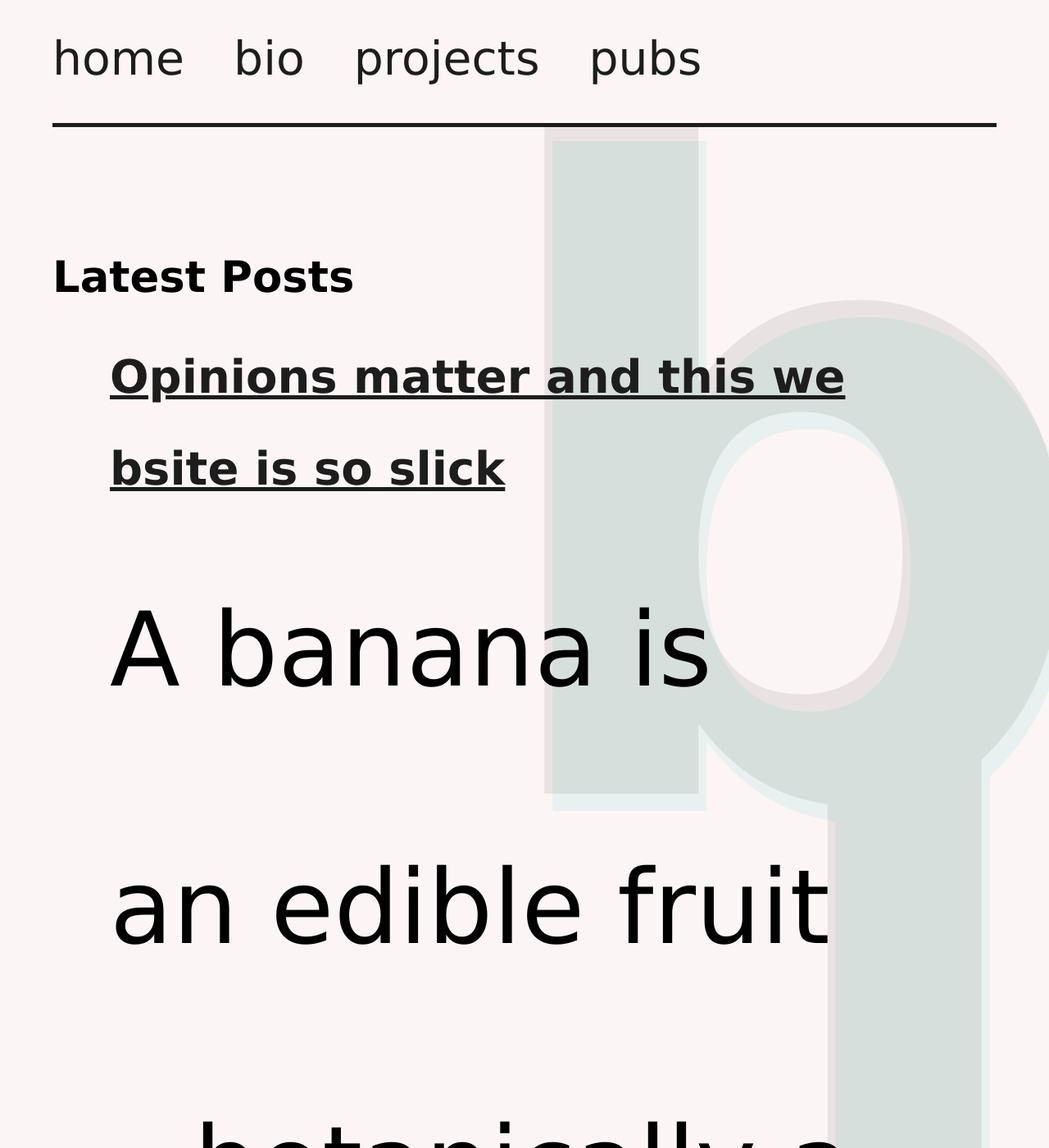
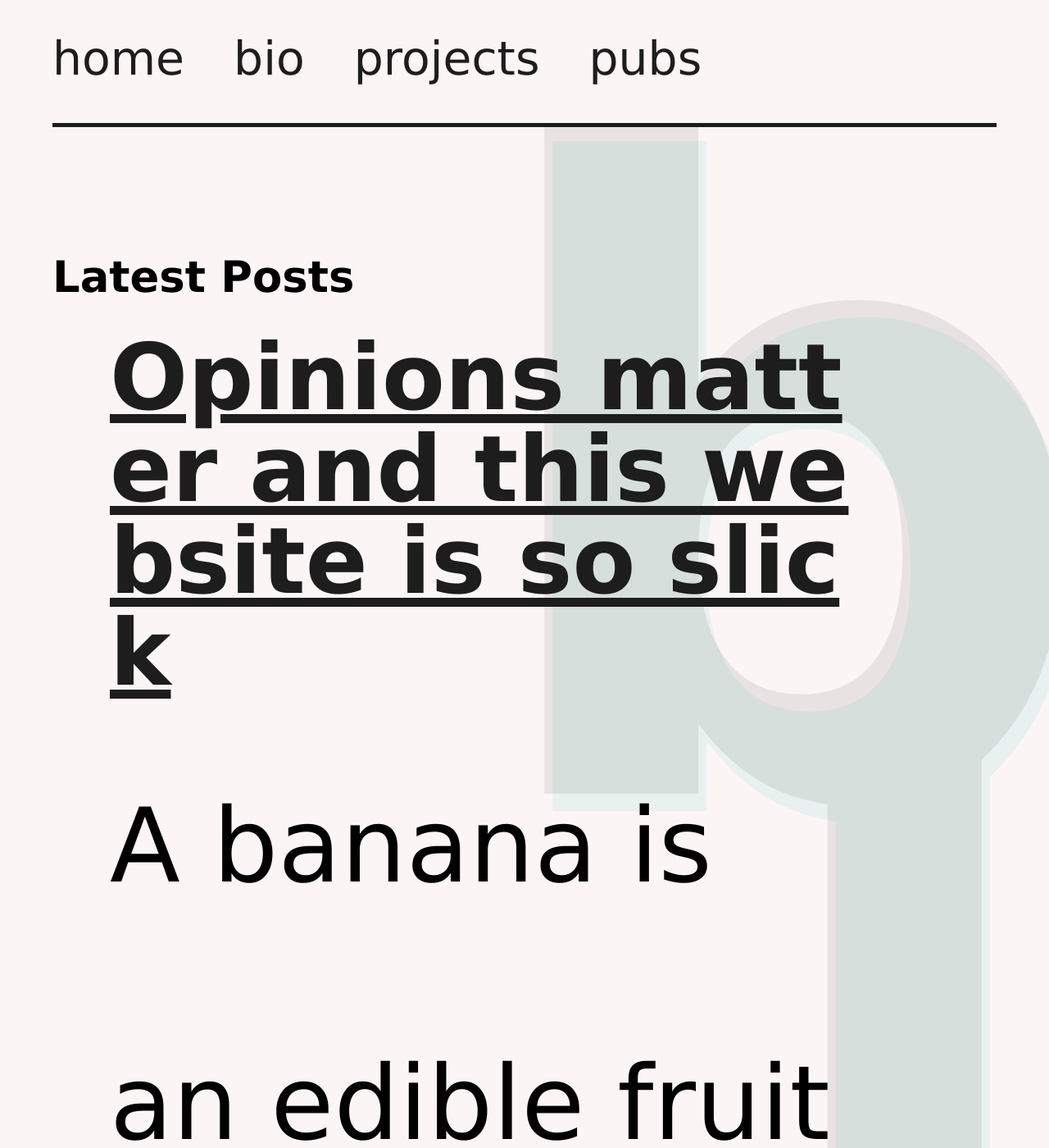
Before and after one commit to oliviodare/oliviodare.com, a Jekyll site: the page built from blog.html, in a window 1280 px wide and 1400 px high. Shown: the whole window at 82% size. Built offline with Jekyll 4.4.1, drawn with Linux system fonts in a browser that asks for light colours.

Commit message:
Update main.scss

```diff
--- a/_sass/main.scss
+++ b/_sass/main.scss
@@ -193,6 +193,11 @@ img[src="/room.png"] {
 		font-size: 3.3em;
 	}
 
+	h3 {
+		margin-bottom: 24px;
+		font-size: 2.5em;
+	}
+
 	p {
 		margin-bottom: 72px;
 		font-size: 2.8em;
@@ -212,6 +217,8 @@ img[src="/room.png"] {
     font-size: 24em;
     font-weight: bold;
     opacity: 7%;
+		-webkit-opacity: 7%;
+		filter: alpha(opacity=7);
     line-height: 0.72em;
     display: block;
     word-wrap: break-word;
```
